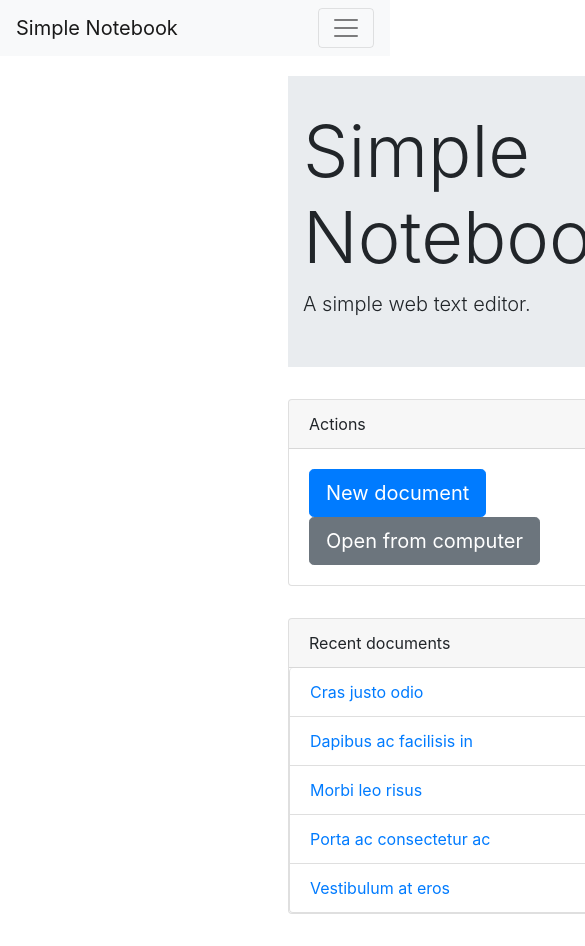
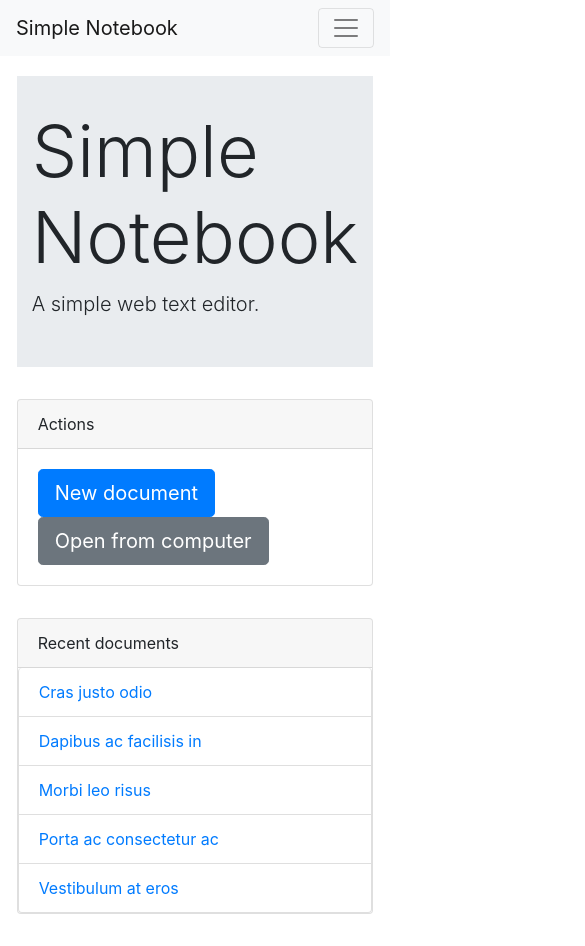
Before and after one commit to mgorzanski/simple-notebook, a React app: page / in a window 390 px wide. Shown: the top 946 px of the page, 585 px wide, since content can reach past the window. Built offline with nearby package versions, Linux system fonts and the light colour scheme.

Commit message:
make app more responsive

```diff
--- a/src/components/HeaderEditor.js
+++ b/src/components/HeaderEditor.js
@@ -45,6 +45,9 @@ class Header extends React.Component {
 								<NavLink href="">Export</NavLink>
 							</NavItem>
 							<NavItem>
+								<NavLink href="">Save</NavLink>
+							</NavItem>
+							<NavItem>
 								<NavLink href="">Save and close</NavLink>
 							</NavItem>
 						</Nav>
--- a/src/components/views/Editor.js
+++ b/src/components/views/Editor.js
@@ -3,14 +3,14 @@ import React from 'react';
 import HeaderEditor from './../HeaderEditor';
 import NotesList from './../NotesList';
 
-import { Button, Form, FormGroup, Label, Input } from 'reactstrap';
+import { Form, FormGroup, Label, Input } from 'reactstrap';
 
 class Editor extends React.Component {
 	render() {
 		return (
 			<React.Fragment>
 				<HeaderEditor />
-				<main className="main">
+				<main className="main-editor">
 					<NotesList />
 					<section className="editor">
 						<Form>
@@ -23,7 +23,6 @@ class Editor extends React.Component {
 
 								</div>
 							</FormGroup>
-							<Button>Submit</Button>
 						</Form>
 					</section>
 				</main>
--- a/src/index.scss
+++ b/src/index.scss
@@ -20,16 +20,17 @@ $primary-border-color: #E8E8E8;
 	color:#666;
 }
 
-.main {
+.main-editor {
 	display:grid;
-	grid-template-columns: 18rem auto;
+	grid-template-columns: 1.075fr 6fr;
 	grid-column-gap: 12px;
 	margin:10px 5px 0 5px;
+	height: calc(100vh - 118px);
 }
 
 .main-home {
 	display:grid;
-	grid-template-columns: 18rem auto 18rem;
+	grid-template-columns: 2fr 9.2fr 2fr;
 	margin-top:20px;
 }
 
@@ -48,7 +49,6 @@ $primary-border-color: #E8E8E8;
 .notes-list {
 	grid-column: 1 / 2;
 	overflow: auto;
-	height: calc(100vh - 118px);
 }
 
 .note-card .note-card__title, .note-card:hover {
@@ -72,11 +72,10 @@ $primary-border-color: #E8E8E8;
 
 #form-editor {
 	box-shadow: 0 0 2px #CCC;
-	min-height: 665px;
+	min-height: 729px;
 	font-size:1rem;
 	padding: 0.375rem 0.75rem;
 	overflow: auto;
-	resize: vertical;
 	outline: none;
 	line-height: 1.5;
 	color:#495057;
```
